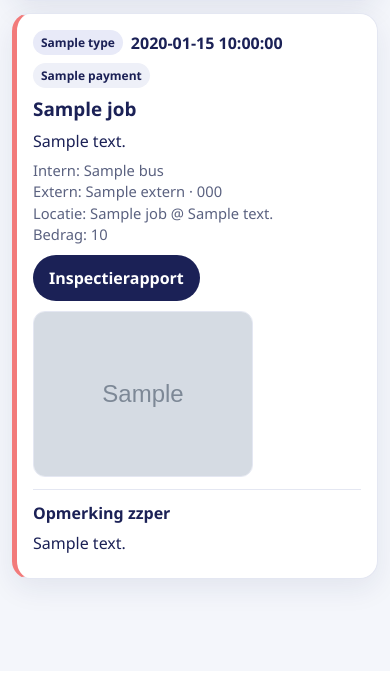
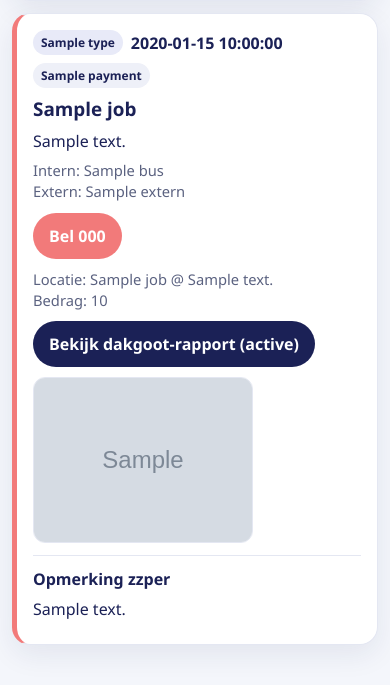
Before and after one commit to Kymmo2204/busportaal, a Flask app: template templates/admin_zzper.html in a window 390 px wide. Shown: the part 277-962 px from the top of the page. Before the commit the page ends 884 px from the top, so only its background shows below. Run offline with Flask 3, Linux system fonts and the light colour scheme; data comes from the database, SQL or seed files in the repository; the template is opened without the code that fills it: most values are stand-ins (such as "Sample title", 1, 10 or a date in 2020); grey boxes marked "Sample" are stand-in pictures; data that the repository does not hold is empty.

Commit message:
Refactor extern and phone display in admin_zzper.html
Updated extern and phone display logic in admin_zzper.html. Added conditional rendering for dakgoot report link and status.

```diff
--- a/templates/admin_zzper.html
+++ b/templates/admin_zzper.html
@@ -20,10 +20,19 @@
   <h2>{{ j.title }}</h2>
   {% if j.details %}<div class="work">{{ j.details }}</div>{% endif %}
   <div class="small">Intern: {{ j.bus }}</div>
-  {% if j.extern %}<div class="small">Extern: {{ j.extern }} {% if j.phone %}· {{ j.phone }}{% endif %}</div>{% endif %}
+  {% if j.extern %}<div class="small">Extern: {{ j.extern }}</div>{% endif %}
+  {% if j.phone %}<p style="margin:10px 0"><a class="btn" href="tel:{{ j.phone }}">Bel {{ j.phone }}</a></p>{% endif %}
   {% if j.address %}<div class="small">Locatie: {{ j.location_name }} @ {{ j.address }}</div>{% endif %}
   {% if j.amount %}<div class="small">Bedrag: {{ j.amount }}</div>{% endif %}
-  <p style="margin:10px 0"><a class="btn secondary" href="https://huisconcierge.nl/inspectie" target="_blank" rel="noopener">Inspectierapport</a></p>
+  {% if j.dakgoot_id %}
+    <p style="margin:10px 0">
+      <a class="btn secondary" href="{{ url_for('view_dakgoot', report_id=j.dakgoot_id) }}">
+        Bekijk dakgoot-rapport ({{ j.dakgoot_status }})
+      </a>
+    </p>
+  {% else %}
+    <p class="small muted">Nog geen dakgoot-rapport ingevuld.</p>
+  {% endif %}
   {% if j.photos %}
     <div class="photos">
       {% for p in j.photos %}
```
